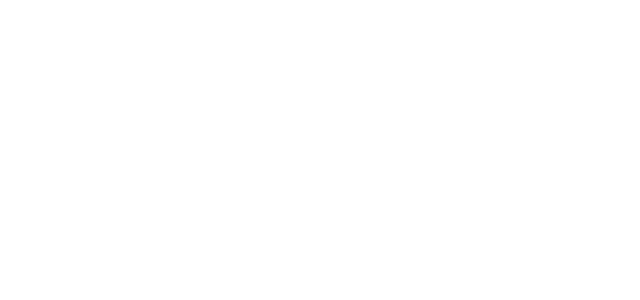
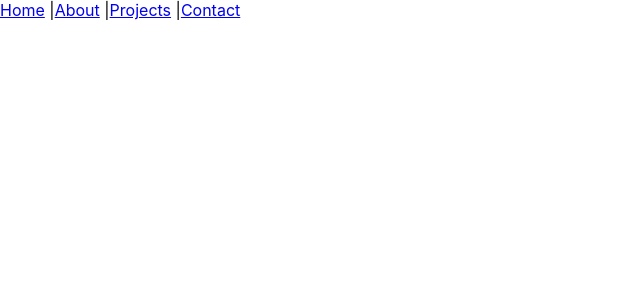
Before and after one commit to akhild-uci/personal_website_frontend, a React (Create React App) app: page / in a window 1280 px wide. Shown: the top 300 px of the page, without its empty margins (0-640 px from the left). Built offline with nearby package versions, Linux system fonts and the light colour scheme.

Commit message:
added nav bar

```diff
--- a/src/App.js
+++ b/src/App.js
@@ -1,9 +1,10 @@
 import './App.css';
+import Navbar from './components/layout/Navbar';
 
 function App() {
   return (
     <div className="App">
-
+      <Navbar />
     </div>
   );
 }
--- /dev/null
+++ b/src/components/layout/Navbar.js
@@ -0,0 +1,18 @@
+import React, { Component } from 'react';
+
+class Navbar extends Component {
+    render() {
+        return (
+            <header>
+                <nav>
+                    <a href="/">Home</a> |
+                    <a href="/">About</a> |
+                    <a href="/">Projects</a> |
+                    <a href="/">Contact</a>
+                </nav>
+            </header>
+        )
+    }
+}
+
+export default Navbar;
```
Also changed, not shown: 1 other file (tests, documents, lock files or other folders).
